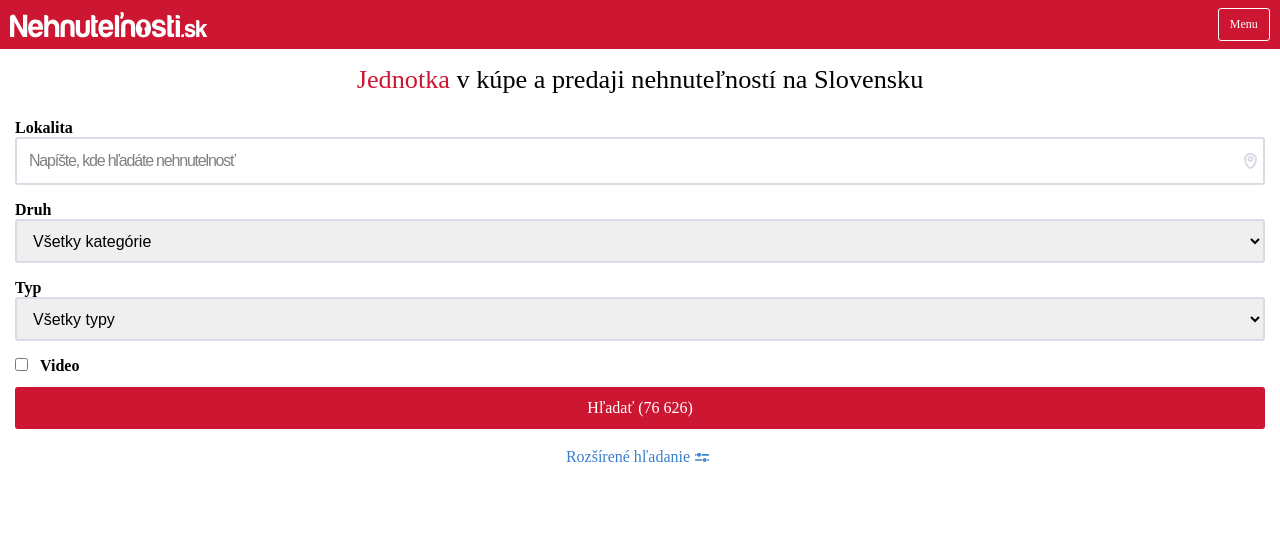
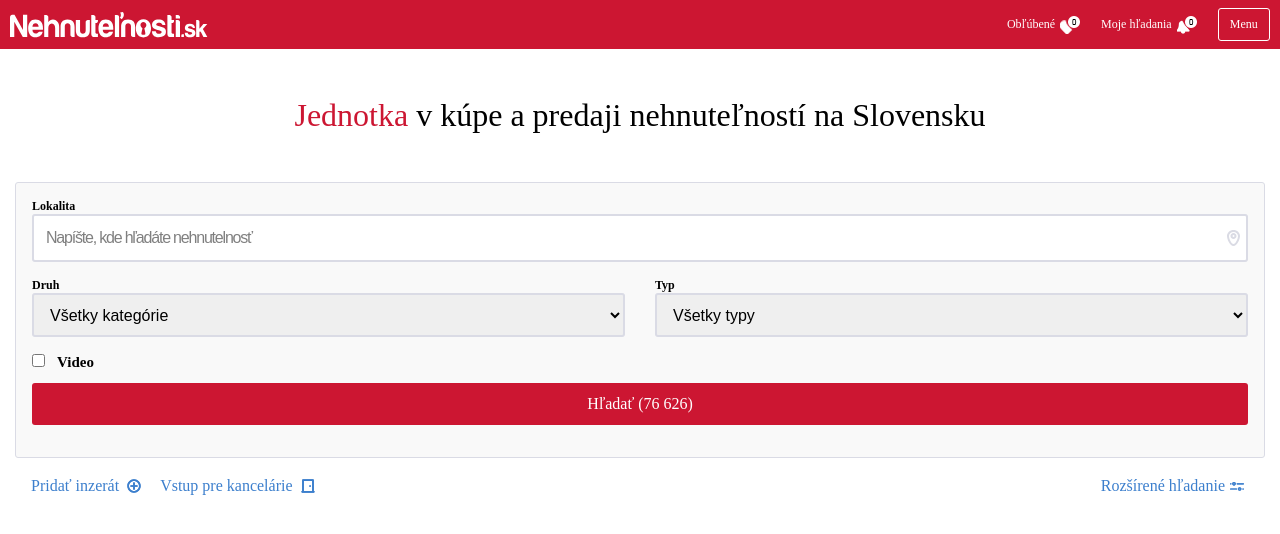
Before and after one commit to martinkovalcik/Web, a plain HTML site: page Homework/nehnutelnosti/index.html in a window 1280 px wide. Drawn offline with Linux system fonts and the light colour scheme.

Commit message:
Homework Tablet, done

```diff
--- a/Homework/nehnutelnosti/css/styles.css
+++ b/Homework/nehnutelnosti/css/styles.css
@@ -31,7 +31,9 @@
 
 header {
   height: auto;
+  width: 100%;
   background-color: #cc1632;
+  position: fixed;
 }
 
 .logo {
@@ -48,10 +50,19 @@
   margin: 0 10px 0 10px;
 }
 
+.menu-right {
+  display: flex;
+  justify-content: flex-end;
+}
+
+.turn-off {
+  display: none;
+}
+
 .button {
   border: 1px solid white;
   border-radius: 3px;
-  padding: 0.5rem 0.7rem;
+  padding: 8px 11.2px;
   font-size: 12px;
   text-transform: capitalize;
   display: block;
@@ -73,6 +84,7 @@
 }
 
 .headline {
+  margin-top: 49px;
   padding: 16px 0 24px 0;
   font-size: 0.82rem;
   text-align: center;
@@ -145,3 +157,76 @@
   font-weight: 700;
   margin-left: 8px;
 }
+
+@media screen and (min-width: 768px) {
+  .headline {
+    padding: 48px 0 48px 0;
+    font-size: 16px;
+    text-align: center;
+  }
+
+  section {
+    background-color: #f9f9f9;
+    border: 1px solid #dadbe5;
+    border-radius: 3px;
+    padding: 16px;
+  }
+  .horizontal-tablet {
+    width: 100%;
+    display: flex;
+    flex-grow: 2;
+  }
+
+  .inputs-vertical-tablet {
+    width: 50%;
+    display: flex;
+    justify-content: space-between;
+  }
+
+  .inputs-vertical-tablet:first-child {
+    padding-right: 15px;
+  }
+  .inputs-vertical-tablet:last-child {
+    padding-left: 15px;
+  }
+
+  .turn-off {
+    display: flex;
+    justify-content: space-evenly;
+    align-items: center;
+    padding-right: 21px;
+  }
+  .turn-off a {
+    color: white;
+    font-size: 12px;
+    padding-right: 5px;
+  }
+
+  label {
+    font-size: 12px;
+  }
+
+  .video-text {
+    font-size: 15px;
+  }
+
+  .bottom {
+    display: flex;
+    justify-content: space-between;
+    margin-top: 16px;
+  }
+
+  .bottom .turn-off a {
+    color: #3c7fcd;
+    font-weight: 100;
+    font-size: 16px;
+  }
+
+  .bottom .turn-off a:first-child {
+    padding-left: 16px;
+  }
+
+  .filter-right {
+    padding-right: 16px;
+  }
+}
--- a/Homework/nehnutelnosti/index.html
+++ b/Homework/nehnutelnosti/index.html
@@ -13,8 +13,24 @@
                 <img class="logo" src="./img/logo.svg" alt="">
             </div>
 
-            <div class="button">
-                <a href="#">menu</a>
+            <div class="menu-right">
+
+                <div class="turn-off">
+                    <a href="#">Obľúbené</a>
+                    <img src="./img/heart.png" alt="">
+                </div>
+
+                <div class="turn-off">
+                    <a href="#">Moje hľadania</a>
+                    <div>
+                        <img src="./img/bell.png" alt="">
+                    </div>
+                </div>
+
+                <div class="button">
+                    <a href="#">menu</a>
+                </div>
+
             </div>
 
         </div>
@@ -33,9 +49,10 @@
                 <input class="inputik" type="search" value="Napíšte, kde hľadáte nehnutelnosť">
             </div>
 
-            <div class="inputs-vertical">
+            <div class="horizontal-tablet">
+            <div class="inputs-vertical inputs-vertical-tablet">
                 <label>Druh</label>
-                <select >
+                <select>
                     <option value="">Všetky kategórie</option>
                     <option value="">2</option>
                     <option value="">3</option>
@@ -43,7 +60,7 @@
                 </select>
             </div>
 
-            <div class="inputs-vertical">
+            <div class="inputs-vertical inputs-vertical-tablet">
                 <label>Typ</label>
                 <select>
                     <option value="">Všetky typy</option>
@@ -51,6 +68,7 @@
                     <option value="">3</option>
                     <option value="">4</option>
                 </select>
+            </div>
             </div>
 
             <div>
@@ -62,15 +80,36 @@
                 Hľadať (76 626)
             </div>
 
+        </section>
+
+        <div class="bottom">
+
+            <div class="turn-off">
+
             <div class="advanced-filter">
+                <a href="#">
+                    Pridať inzerát
+                </a>
+                <img src="./img/icon-circle-plus.svg" alt="">
+            </div>
+
+            <div class="advanced-filter">
+                <a href="#">
+                    Vstup pre kancelárie
+                </a>
+                <img src="./img/icon-entrance.svg" alt="">
+            </div>
+
+            </div>
+
+            <div class="advanced-filter filter-right">
                 <a href="#">
                     Rozšírené hľadanie
                 </a>
                 <img src="./img/icon-arrows-double.svg" alt="">
             </div>
+        </div>
 
-
-        </section>
     </main>
 
 </body>
```
Also changed, not shown: Homework/nehnutelnosti/img/bell.png (added), Homework/nehnutelnosti/img/heart.png (added), Homework/nehnutelnosti/img/icon-bell.svg (added), Homework/nehnutelnosti/img/icon-circle-plus.svg (added), Homework/nehnutelnosti/img/icon-entrance.svg (added), Homework/nehnutelnosti/img/icon-heart-white.svg (added).
